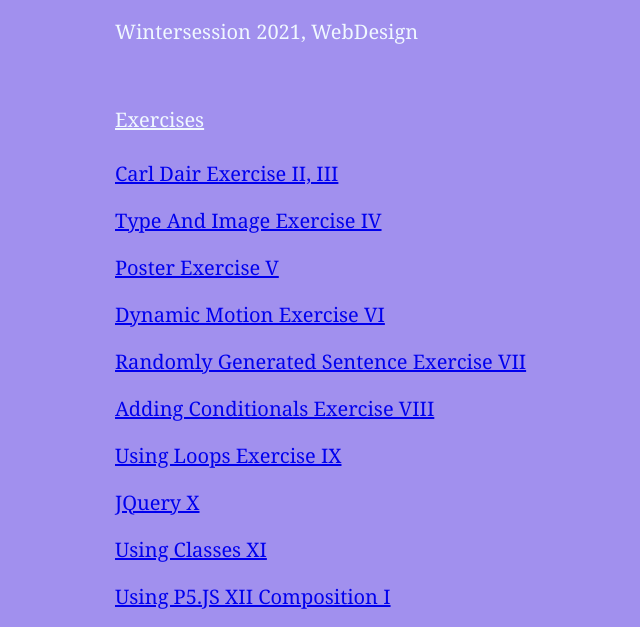
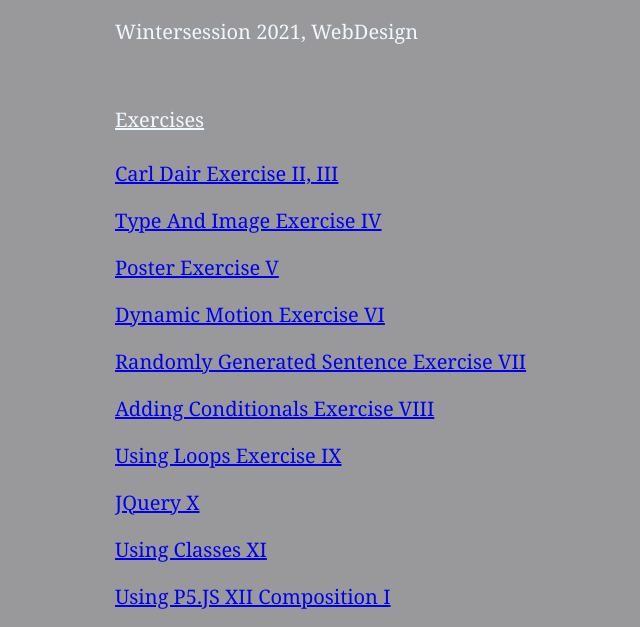
Before and after one commit to shreyakumra/wsweb, a plain HTML site: page index.html in a window 1280 px wide. Shown: the part 141-768 px from the top of the page, without its empty margins (13-653 px from the left). Drawn offline with Linux system fonts and the light colour scheme.

Commit message:
new bg color

```diff
--- a/style.css
+++ b/style.css
@@ -1,7 +1,7 @@
 
 
 body{
-    background-color: rgb(161, 144, 238);
+    background-color: rgb(153, 153, 156);
     margin-left: 10%;
     margin-top: 5%;
 
@@ -26,7 +26,7 @@ h3{ font-size: 20px;
     font-weight: 400;
     font-family:Cambria, Cochin, Georgia, Times, 'Times New Roman', serif;
     font-style:bold;
-    color: rgb(73, 33, 92);
+    color: rgb(207, 102, 255);
     padding: 0%;
 }
 
```
